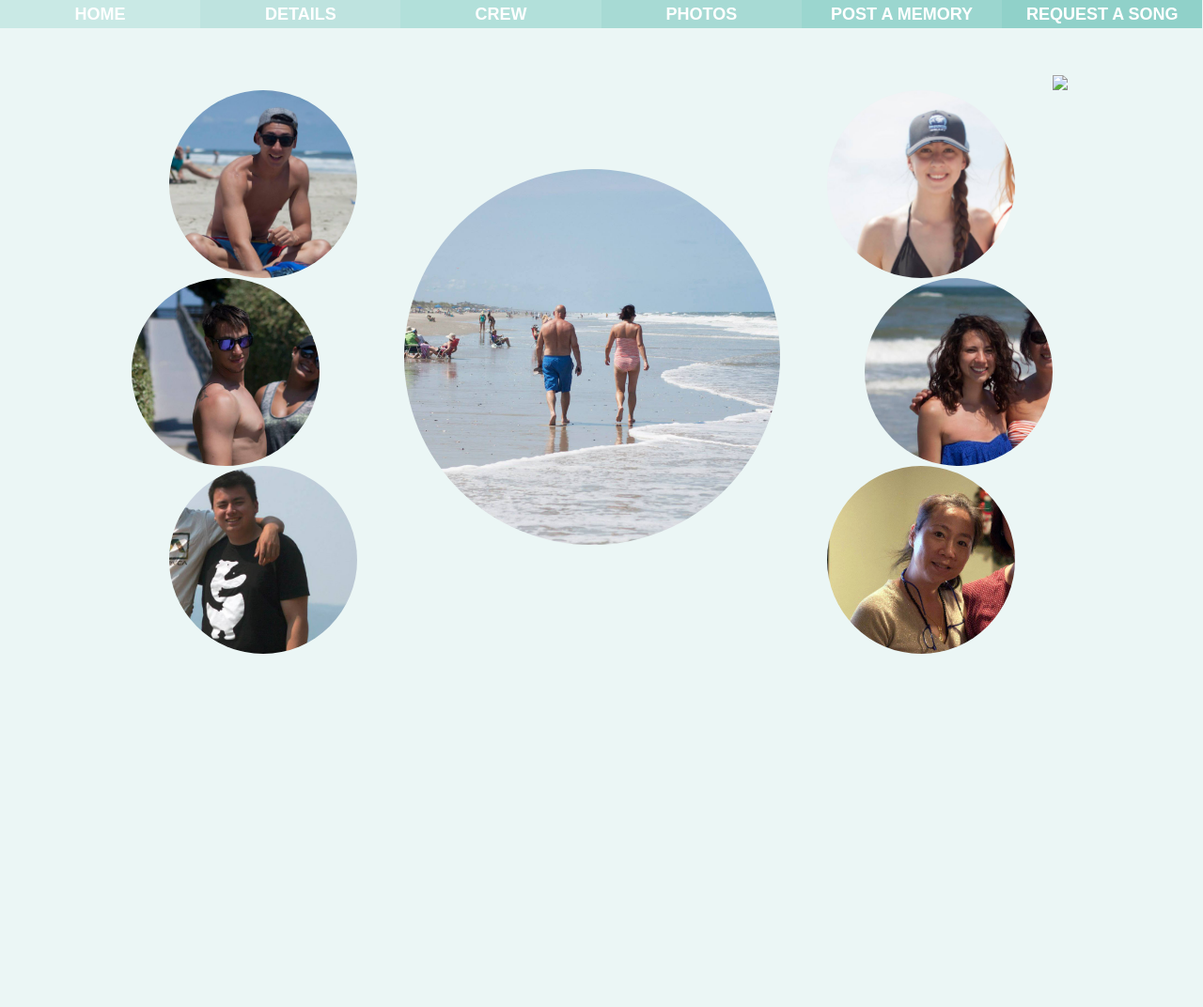
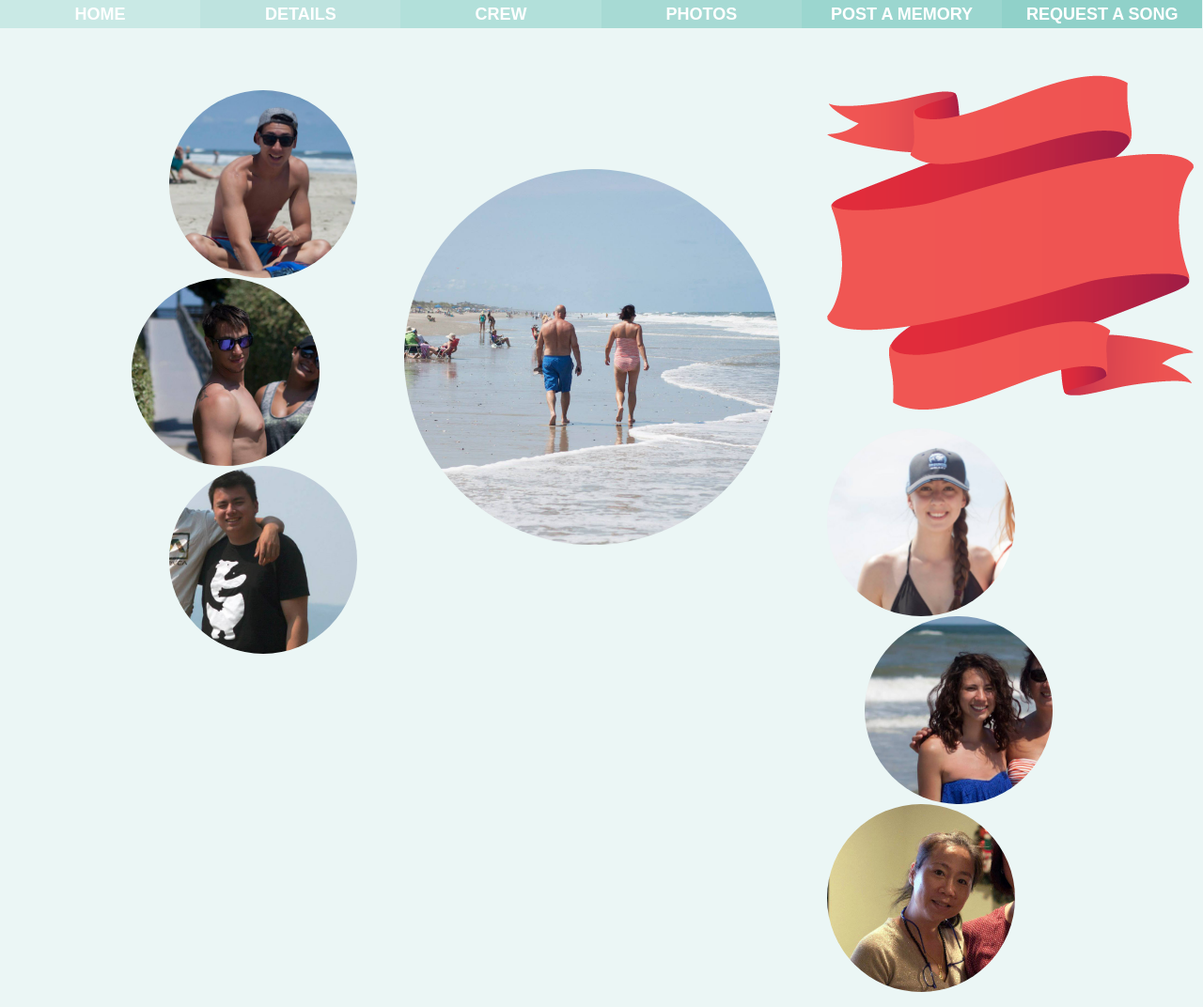
Before and after one commit to phyllisandjohn/phyllisandjohn.github.io, a Jekyll site: the page crew/index.html, which Jekyll copies as it is, in a window 1280 px wide. Shown: the whole page at 94% size. Built offline with Jekyll 4.4.1, drawn with Linux system fonts in a browser that asks for light colours; before the commit the page ends 900 px from its top, so only the background shows below that.

Commit message:
Update index.html

```diff
--- a/crew/index.html
+++ b/crew/index.html
@@ -26,7 +26,7 @@
 		</div>
 	</div>
 <div class="container">
-	<img src="ribbon.png">
+	<img src="/assets/ribbon.png">
 	<div class="supporting groom">
 		<ul>
 			<li class="supporting-1">
```
